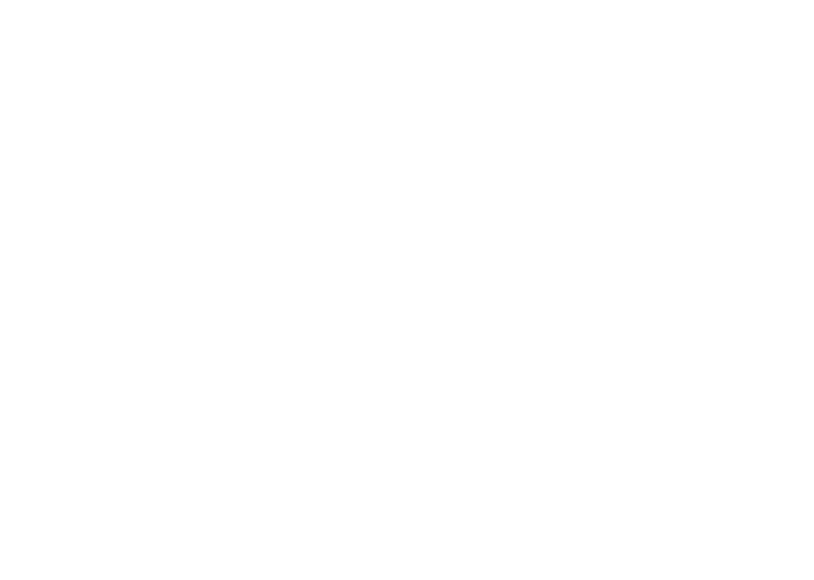
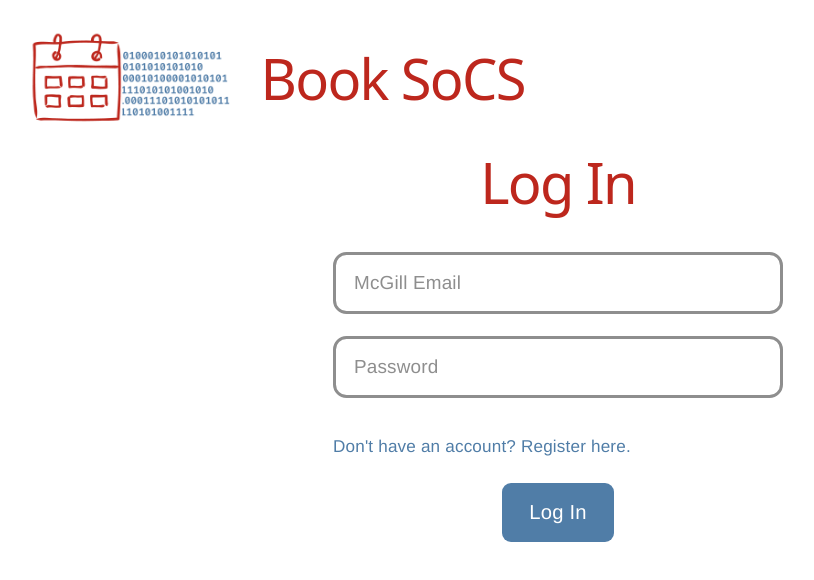
Before and after one commit to AyazCiplak/comp307-booking-frontend, a React (Vite) app: page /auth/login in a window 1280 px wide. Before the commit this address had no page. Shown: the top 580 px of the page, without its empty margins (82-896 px from the left). Built offline with nearby package versions, Linux system fonts and the light colour scheme.

Commit message:
login page finished

```diff
--- a/src/main.tsx
+++ b/src/main.tsx
@@ -8,15 +8,19 @@
 import AuthLayout from "./pages/shared/AuthLayout.tsx";
 import Dashboard from "./pages/shared/Dashboard.tsx";
 import Temp from "./pages/public/temp/Temp.tsx";
+import Login from "./pages/auth/Login.tsx";
 
 createRoot(document.getElementById("root")!).render(
   <StrictMode>
-    <AuthProvider> {/* Makes auth state available */}
+    <AuthProvider>
+      {" "}
+      {/* Makes auth state available */}
       <BrowserRouter>
         <Routes>
           {/* Public routes — no navbar */}
           <Route path="/" element={<Landing />} />
           <Route path="/auth/register" element={<Register />} />
+          <Route path="/auth/login" element={<Login />} />
 
           {/* Authenticated routes — Navbar rendered automatically via AuthLayout */}
           <Route element={<AuthLayout />}>
--- a/src/pages/auth/Login.tsx
+++ b/src/pages/auth/Login.tsx
@@ -1,5 +1,125 @@
+import { Link, useNavigate } from "react-router-dom";
+import Button from "../../components/ui/Button";
+import { useState, type FormEvent } from "react";
+
+const INPUT_CLS =
+  "py-[15px] px-4 border-[3px] border-dark-grey rounded-xl text-[1.05rem] " +
+  "outline-none bg-transparent placeholder:text-dark-grey " +
+  "focus:border-steel-blue transition-colors duration-200 box-border";
+
 function Login() {
-  return <h1> login page </h1>;
+  const navigate = useNavigate();
+
+  const [formData, setFormData] = useState({
+    email: "",
+    password: "",
+  });
+
+  const [showValidationError, setShowValidationError] = useState(false);
+
+  function handleSubmit(event: FormEvent<HTMLFormElement>) {
+    event.preventDefault();
+
+    const hasEmptyField = Object.values(formData).some(
+      (value) => value.trim() === "",
+    );
+
+    if (hasEmptyField) {
+      setShowValidationError(true);
+      return;
+    }
+
+    setShowValidationError(false);
+
+    // TODO: replace with real auth API call when backend is connected
+
+    navigate("/dashboard");
+  }
+
+  return (
+    <div className="min-h-screen flex items-start justify-start px-7 pt-4.5 pb-10 box-border font-[Helvetica,sans-serif]">
+      <main className="w-full max-w-310 text-left">
+        {/* Header — logo + app name */}
+        <div className="flex items-center justify-start gap-4.5">
+          <img
+            src="/logo.png"
+            alt="BookSoCS Logo"
+            className="w-47.5 h-auto max-sm:w-30"
+          />
+          <h1 className="text-dark-red text-[2.5rem] leading-[0.95] m-0 font-extrabold text-left max-sm:text-[2.8rem]">
+            Book SoCS
+          </h1>
+        </div>
+
+        {/* Title */}
+        <h1 className="text-[1.8rem] text-dark-red mt-4 max-sm:text-[1.6rem] justify-center align-center flex">
+          Log In
+        </h1>
+
+        {/* Form shell */}
+        <section className="mt-12.5 w-full flex justify-center max-sm:mt-8">
+          <form
+            className="w-[min(450px,100%)] flex flex-col gap-5"
+            onSubmit={handleSubmit}
+          >
+            {/* Visually hidden heading for screen readers */}
+            <h2 className="sr-only">Register</h2>
+
+            {/* Error banners */}
+            {showValidationError && (
+              <div
+                className="bg-[#e9b9b6] text-[#3a1f1f] rounded-2xl px-[22px] py-[18px] text-[1.05rem] leading-[1.3]"
+                role="alert"
+              >
+                Error: Please fill out all fields before registering.
+              </div>
+            )}
+
+            {/* Email */}
+            <input
+              type="email"
+              placeholder="McGill Email"
+              className={`${INPUT_CLS} w-full`}
+              value={formData.email}
+              onChange={(e) => {
+                setFormData((prev) => ({ ...prev, email: e.target.value }));
+                if (showValidationError) setShowValidationError(false);
+              }}
+            />
+
+            {/* Password */}
+            <input
+              type="password"
+              placeholder="Password"
+              className={`${INPUT_CLS} w-full`}
+              value={formData.password}
+              onChange={(e) => {
+                setFormData((prev) => ({ ...prev, password: e.target.value }));
+                if (showValidationError) setShowValidationError(false);
+              }}
+            />
+
+            {/* Already have an account */}
+            <Link
+              to="/auth/register"
+              className="inline-block mt-3 text-steel-blue no-underline text-[0.95rem] hover:underline"
+            >
+              Don't have an account? Register here.
+            </Link>
+
+            {/* Submit */}
+            <Button
+              type="submit"
+              size="lg"
+              className="self-center hover:underline max-sm:w-full max-sm:max-w-[280px] max-sm:text-[1.4rem]"
+            >
+              Log In
+            </Button>
+          </form>
+        </section>
+      </main>
+    </div>
+  );
 }
 
 export default Login;
--- a/src/pages/auth/Register.tsx
+++ b/src/pages/auth/Register.tsx
@@ -60,14 +60,22 @@
   return (
     <div className="min-h-screen flex items-start justify-start px-7 pt-[18px] pb-10 box-border font-[Helvetica,sans-serif]">
       <main className="w-full max-w-[1240px] text-left">
-
         {/* Header — logo + app name */}
         <div className="flex items-center justify-start gap-[18px]">
-          <img src="/logo.png" alt="BookSoCS Logo" className="w-[190px] h-auto max-sm:w-[120px]" />
+          <img
+            src="/logo.png"
+            alt="BookSoCS Logo"
+            className="w-[190px] h-auto max-sm:w-[120px]"
+          />
           <h1 className="text-dark-red text-[2.5rem] leading-[0.95] m-0 font-extrabold text-left max-sm:text-[2.8rem]">
             Book SoCS
           </h1>
         </div>
+
+        {/* Title */}
+        <h1 className="text-[1.8rem] text-dark-red mt-4 max-sm:text-[1.6rem] justify-center align-center flex">
+          Make an account
+        </h1>
 
         {/* Form shell */}
         <section className="mt-[50px] w-full flex justify-center max-sm:mt-8">
@@ -104,7 +112,10 @@
                 className={`${INPUT_CLS} flex-1 min-w-0 max-sm:w-full`}
                 value={formData.firstName}
                 onChange={(e) => {
-                  setFormData((prev) => ({ ...prev, firstName: e.target.value }));
+                  setFormData((prev) => ({
+                    ...prev,
+                    firstName: e.target.value,
+                  }));
                   if (showValidationError) setShowValidationError(false);
                 }}
               />
@@ -114,7 +125,10 @@
                 className={`${INPUT_CLS} flex-1 min-w-0 max-sm:w-full`}
                 value={formData.lastName}
                 onChange={(e) => {
-                  setFormData((prev) => ({ ...prev, lastName: e.target.value }));
+                  setFormData((prev) => ({
+                    ...prev,
+                    lastName: e.target.value,
+                  }));
                   if (showValidationError) setShowValidationError(false);
                 }}
               />
@@ -154,13 +168,15 @@
             </Link>
 
             {/* Submit */}
-            <Button type="submit" size="xl" className="self-center hover:underline max-sm:w-full max-sm:max-w-[280px] max-sm:text-[1.4rem]">
+            <Button
+              type="submit"
+              size="lg"
+              className="self-center hover:underline max-sm:w-full max-sm:max-w-[280px] max-sm:text-[1.4rem]"
+            >
               Register
             </Button>
-
           </form>
         </section>
-
       </main>
     </div>
   );
```
Also changed, not shown: src/pages/auth/Login.css (deleted).
